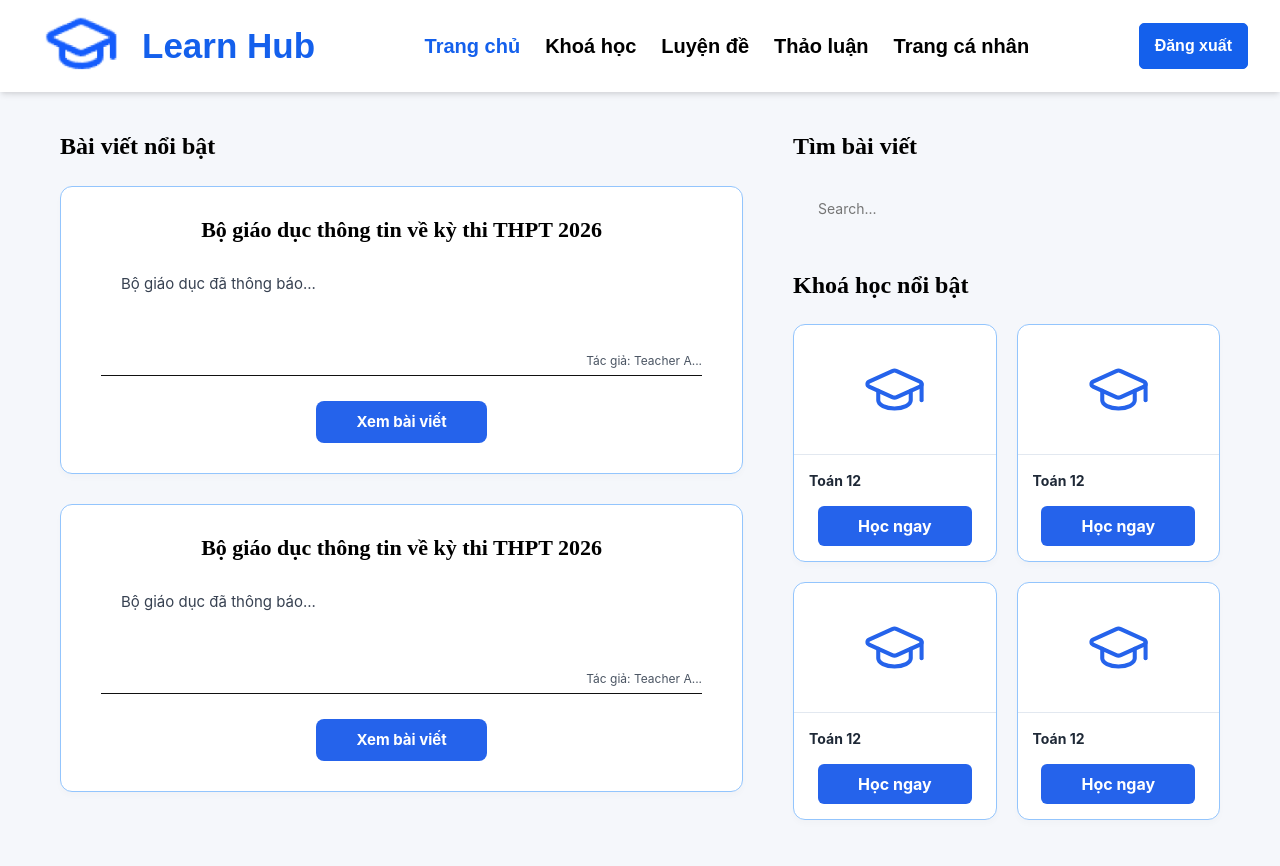
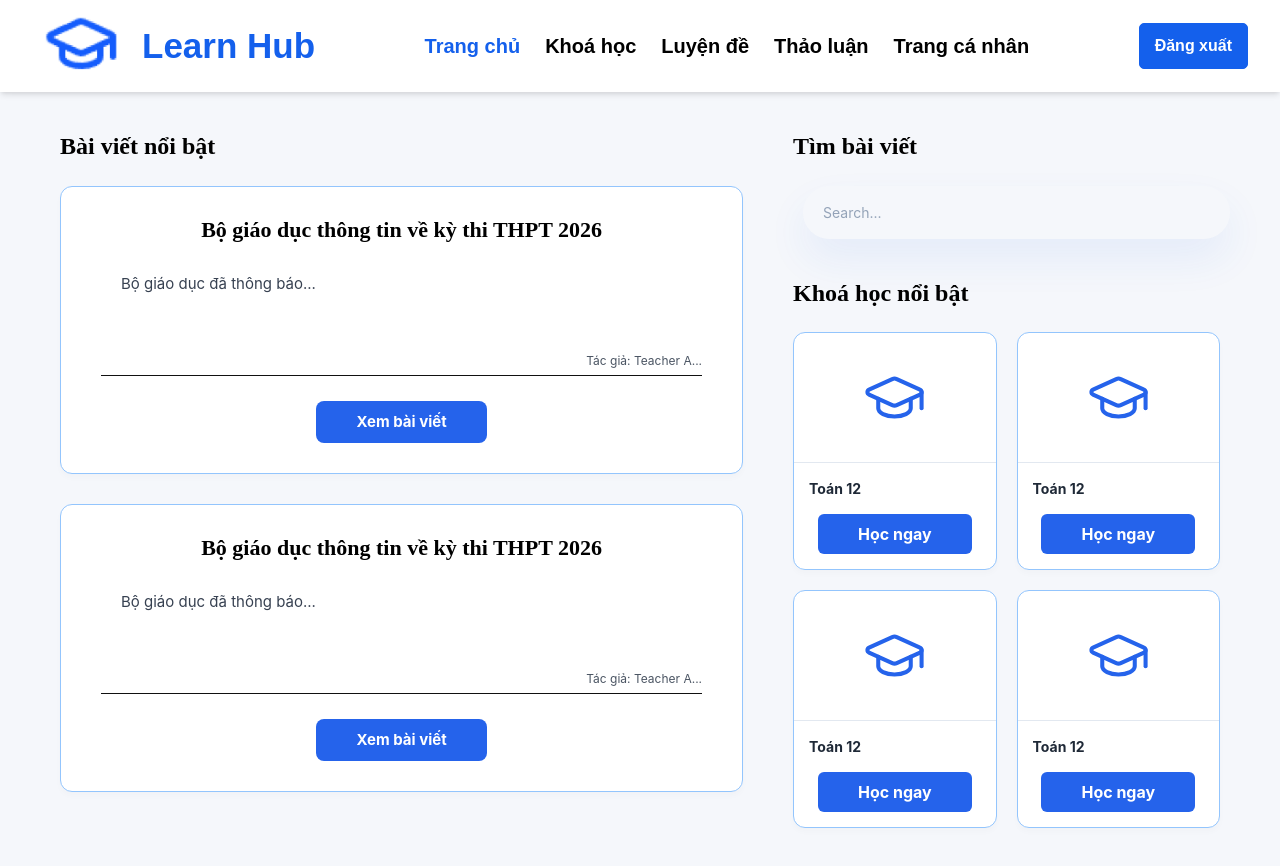
Before and after one commit to NguyenNP1501/Website_LearnHub, a React (Vite) app in the folder frontend/: page / in a window 1280 px wide. Built offline with nearby package versions, Linux system fonts and the light colour scheme; the HTML template or start-up script is replaced by a standard one.

Commit message:
Chinh sua thanh search

```diff
--- a/frontend/src/components/Home/Home.css
+++ b/frontend/src/components/Home/Home.css
@@ -83,19 +83,30 @@
 /* ============ CỘT PHẢI: TÌM KIẾM & KHÓA HỌC ============ */
 .search-section {
   margin-bottom: 40px;
+  width: 100%;
 }
 
 .search-input {
   width: 100%;
-  padding: 12px 15px;
-  border: 1px solid #93c5fd;
-  border-radius: 8px;
+  padding: 16px 20px;
+  border: 1px solid #dbeafe;
+  border-radius: 28px;
   outline: none;
-  font-size: 14px;
+  font-size: 16px;
+  color: #0f172a;
+  background: #f8fbff;
+  box-shadow: 0 20px 40px rgba(37, 99, 235, 0.08);
+  transition: border-color 0.2s ease, box-shadow 0.2s ease, background 0.2s ease;
+}
+
+.search-input::placeholder {
+  color: #94a3b8;
 }
 
 .search-input:focus {
-  border-color: #2563eb;
+  border-color: #93c5fd;
+  background: #ffffff;
+  box-shadow: 0 24px 55px rgba(37, 99, 235, 0.12);
 }
 
 /* Lưới khóa học nổi bật (2x2) */
```
